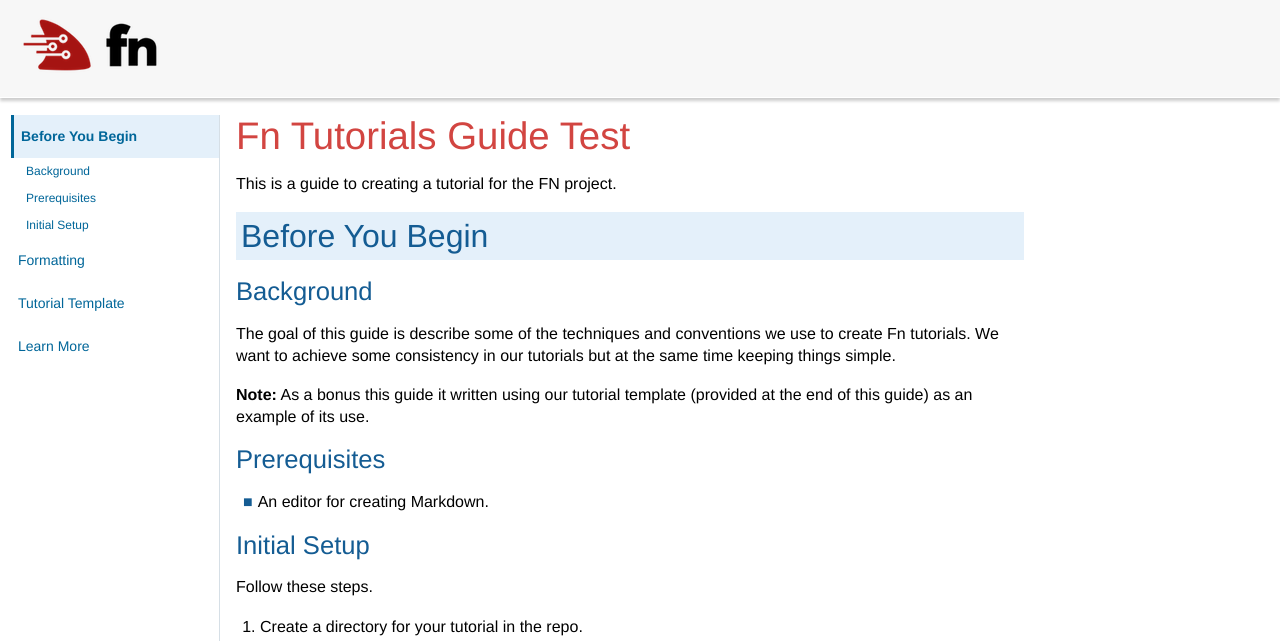
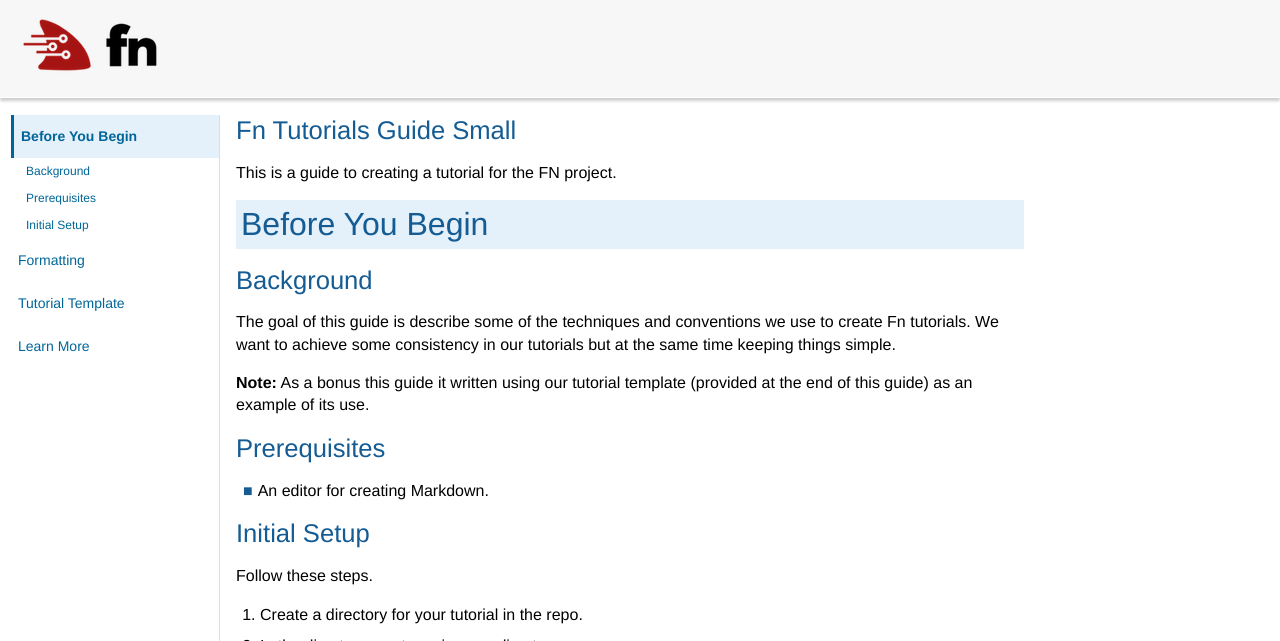
Before and after one commit to michael-w-williams/tutor-proto1, a Jekyll site: the page built from docs/TitleTest.md, in a window 1280 px wide and 900 px high, cut to the strip 0-641 px from the top of the window. Built offline with Jekyll 4.4.1, drawn with Linux system fonts in a browser that asks for light colours; our own code applies the rules of GitHub Pages for plain Markdown files; some of the changed text lies outside the part shown.

Commit message:
h3 title still work

```diff
--- a/docs/TitleTest.md
+++ b/docs/TitleTest.md
@@ -1,7 +1,7 @@
 ---
 layout: tutorial
 ---
-# Fn Tutorials Guide Test
+### Fn Tutorials Guide Small
 This is a guide to creating a tutorial for the FN project.
 
 ## Before You Begin
```
